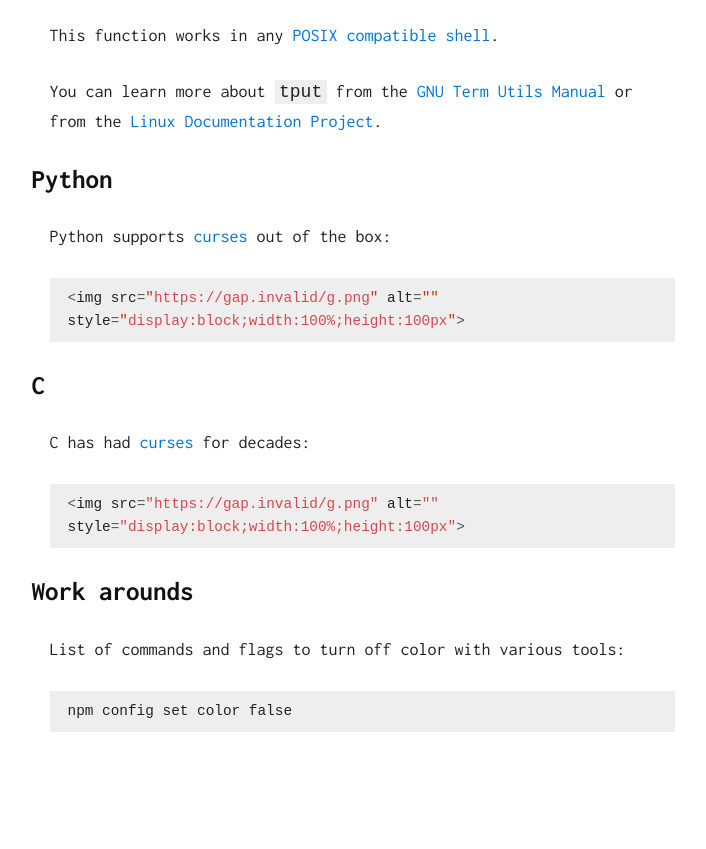
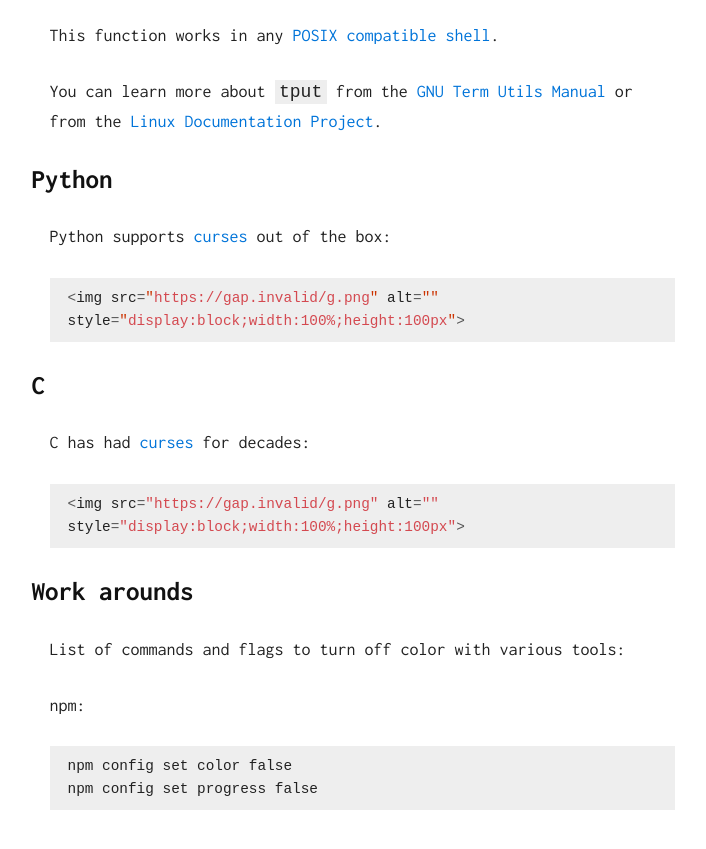
Before and after one commit to respectmyterm/respectmyterm.github.io, a Jekyll site: the page built from index.md, in a window 1280 px wide and 900 px high, scrolled down 1388 px. Shown: the top 849 px of the window, without its empty margins (278-984 px from the left). Built offline with Jekyll 4.4.1, drawn with Linux system fonts in a browser that asks for light colours; before the commit the page ends 2210 px from its top, so only the background shows below that.

Commit message:
turn of npm progress bar

````diff
--- a/index.md
+++ b/index.md
@@ -45,6 +45,9 @@ Your terminal environments deserve respect, too!
 
 List of commands and flags to turn off color with various tools:
 
+npm:
+
 ```
 npm config set color false
+npm config set progress false
 ```
````
